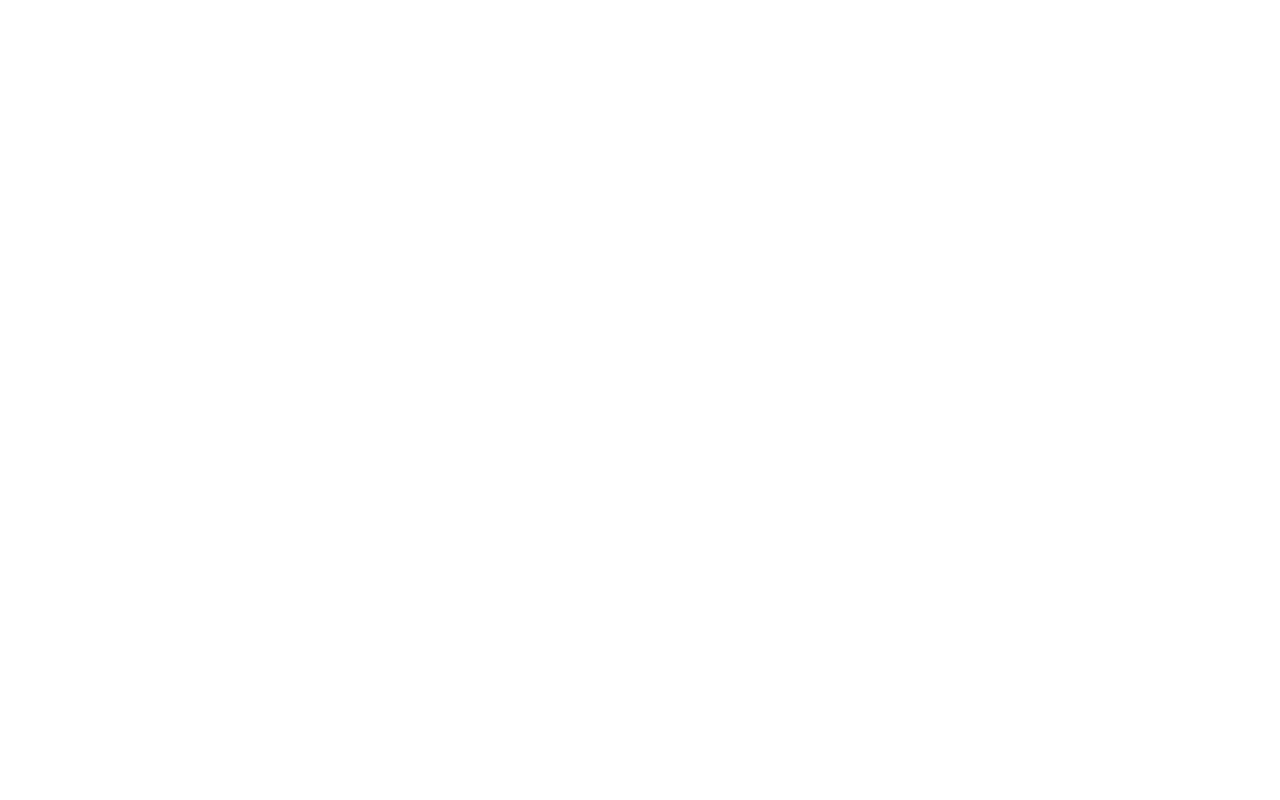
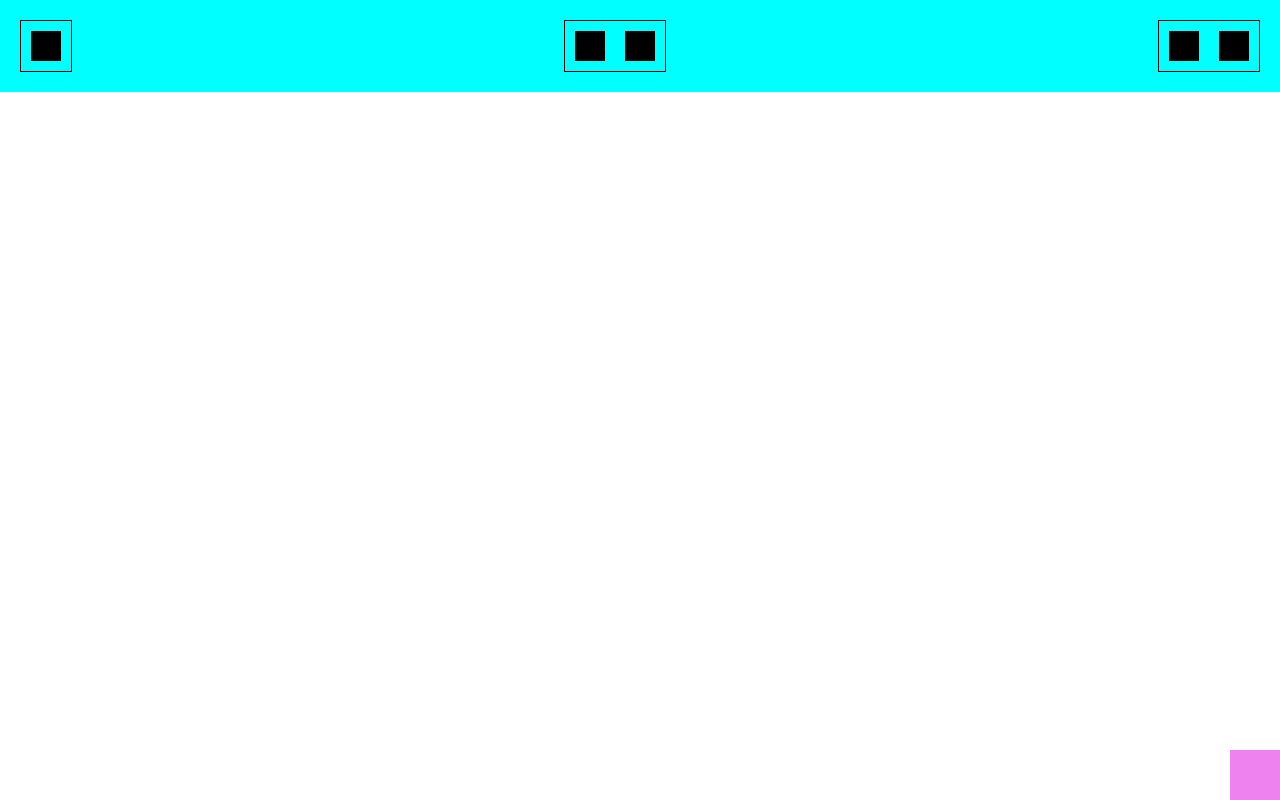
Before and after one commit to Liamkre/2024_2aWI_SWP, a plain HTML site: page Exercises/Übung06_4.html in a window 1280 px wide. Drawn offline with Linux system fonts and the light colour scheme.

Commit message:
Übung06_4 zusammen erledigt

```diff
--- a/Exercises/Übung06_4.html
+++ b/Exercises/Übung06_4.html
@@ -4,8 +4,62 @@
     <meta charset="UTF-8">
     <meta name="viewport" content="width=device-width, initial-scale=1.0">
     <title>Document</title>
+
+    <link rel="stylesheet" href="cssreset.css">
+
+<style>
+    .menu {
+        background-color: cyan;
+        display: flex;
+        justify-content: space-between;
+        align-items: center;
+        padding: 20px;
+
+    }
+
+    .menu-container {
+
+        border-style: solid;
+        border-width: 1px;
+        border-color: black;
+        display: flex;
+        flex-direction: row;
+    }
+
+    .menu-box {
+        background-color: black;
+        width: 30px;
+        height: 30px;
+        margin: 10px;
+    }
+    .footer {
+        background-color: violet;
+        height: 50px;
+        width: 50px;
+        position: absolute;
+        right: 0px;
+        bottom: 0px;
+    }
+</style>
+
 </head>
 <body>
+    <div class="menu">
+        <div class="menu-container">
+            <div class="menu-box"></div>
+        </div>
+        <div class="menu-container">
+            <div class="menu-box"></div>
+            <div class="menu-box"></div>
+        </div>
+        <div class="menu-container">
+            <div class="menu-box"></div>
+            <div class="menu-box"></div>
+        </div>
+    </div>
+    <div class="content"></div>
+    <div class="footer"></div>
+
 
 </body>
 </html>
```
Also changed, not shown: Exercises/Übung06_2.css (added).
